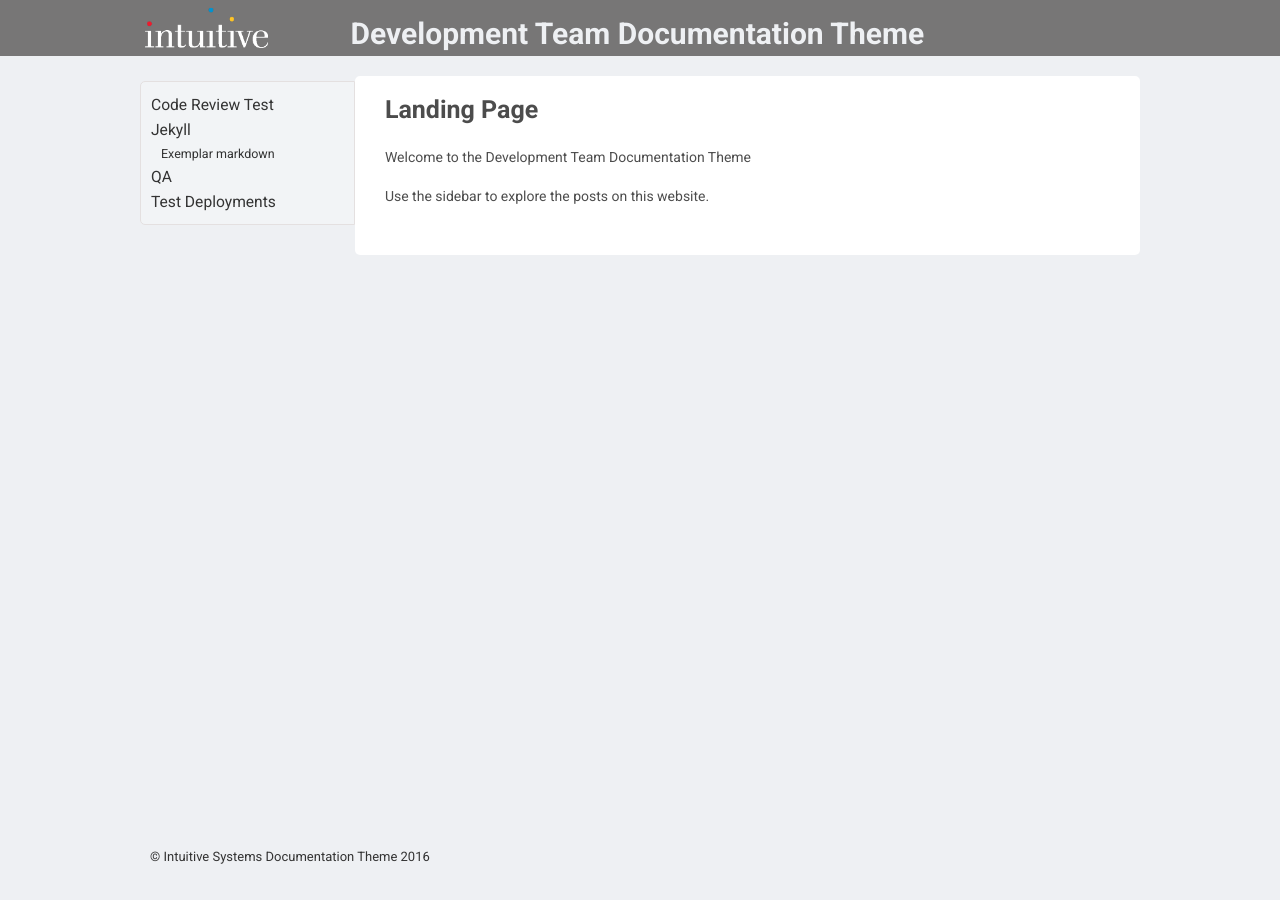
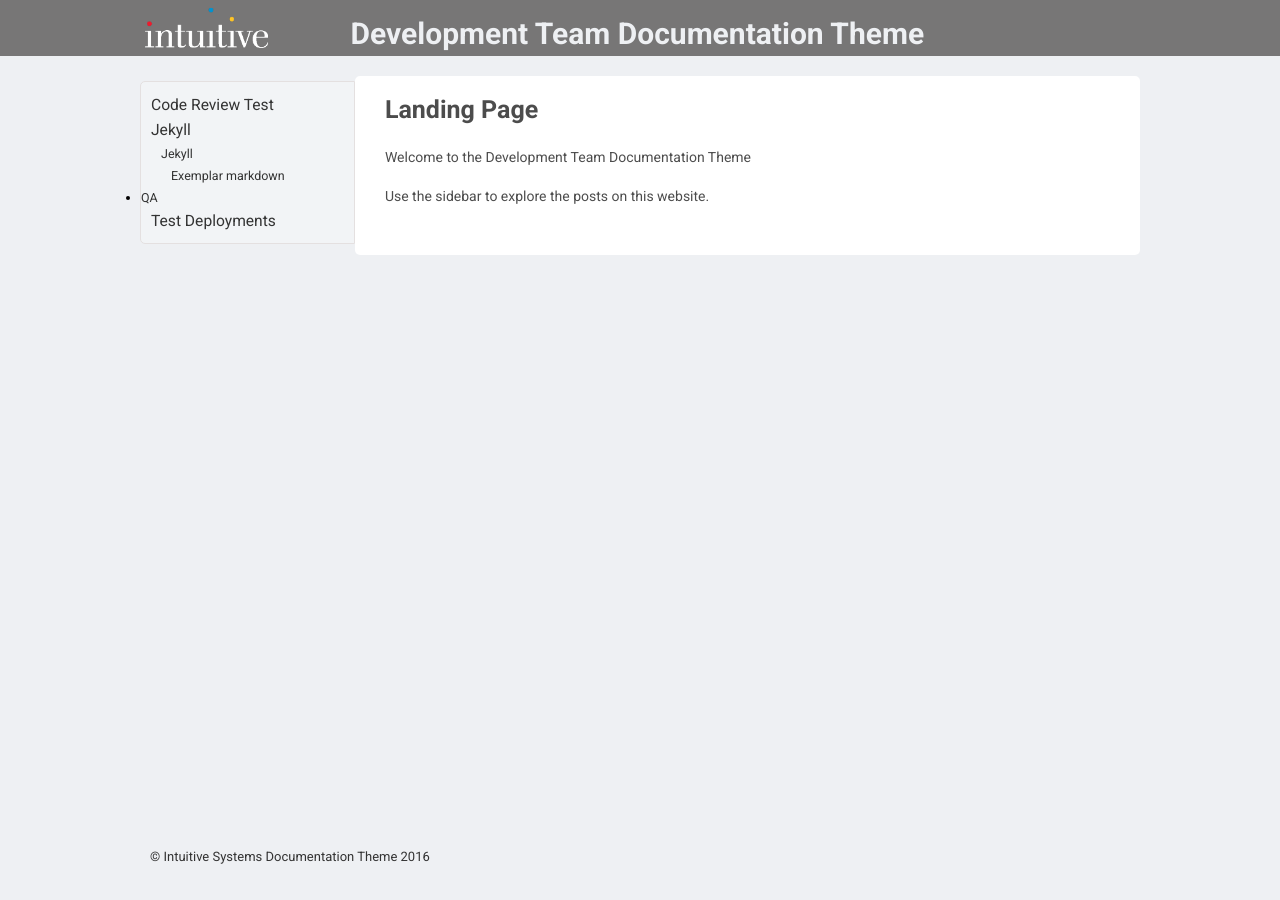
Before and after one commit to intuitivedocs/DocumentationSiteThemes, a Jekyll site: the page built from index.markdown, in a window 1280 px wide. Built offline with Jekyll 4.4.1, drawn with Linux system fonts in a browser that asks for light colours.

Commit message:
formatting contents

```diff
--- a/_includes/sidebar.html
+++ b/_includes/sidebar.html
@@ -16,13 +16,19 @@
                         </a>
                   </li>
 
-                   <li class="subpost sidebar-subpost">
+                  <li class="subpost sidebar-subpost">
+                        <a href="/DocumentationSiteThemes/content/Jekyll">
+                         Jekyll
+                        </a>
+                  </li>
+
+                   <li class="subsubpost sidebar-subpost">
                         <a href="/DocumentationSiteThemes/content/Jekyll-subtopics/Example-of-markdown-format">
                          Exemplar markdown
                         </a>
                   </li>
 
-                   <li class="post sidebar-subpost">
+                   <li class="subsubsubpost sidebar-subpost">
                         <a href="/DocumentationSiteThemes/content/QA">
                          QA
                         </a>
```
